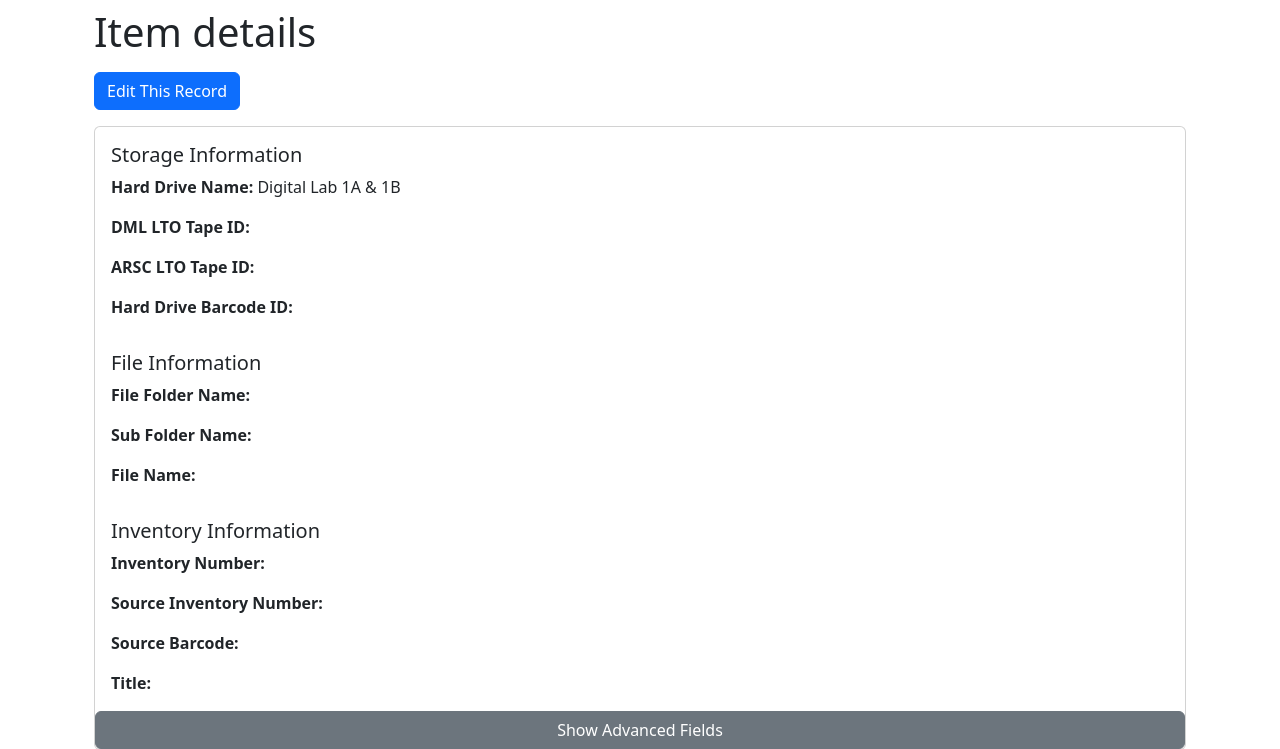
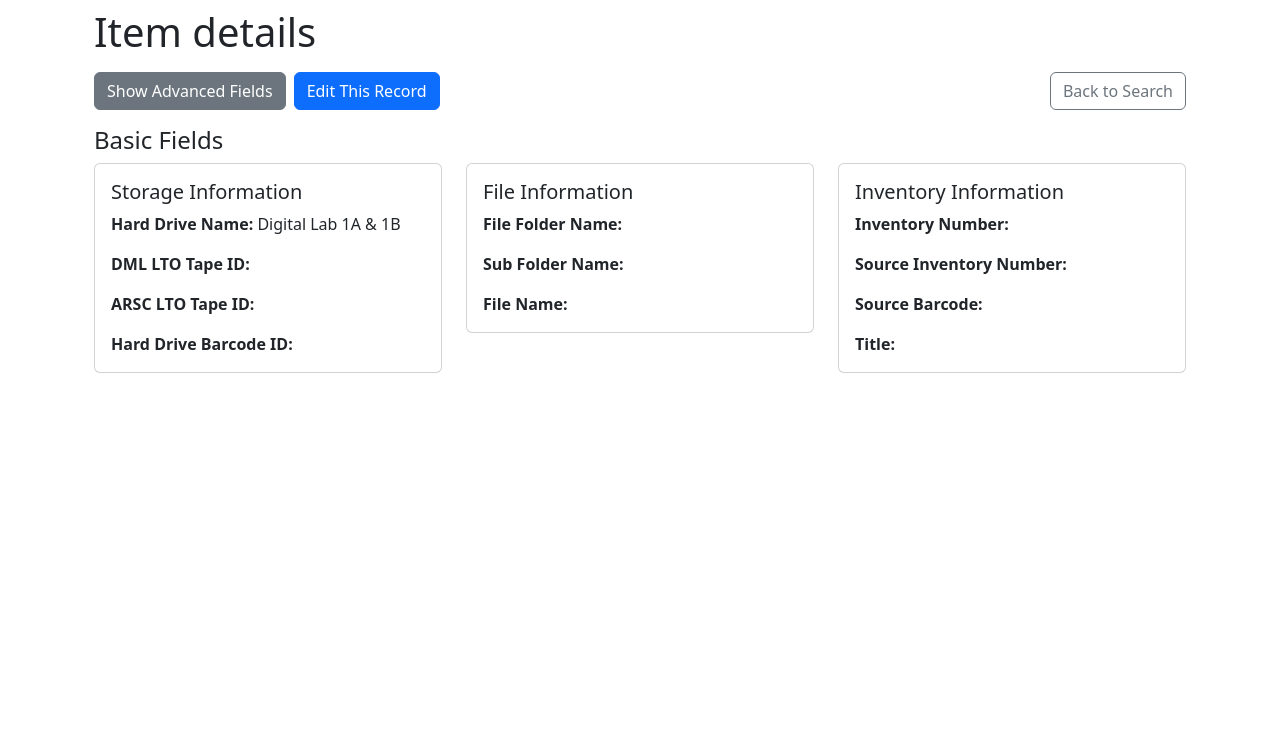
Before and after one commit to UCLALibrary/ftva-lab-data, a Django app: page /view_item/2/ in a window 1280 px wide. Shown: the top 749 px of the page. Run offline with Django 5.2, Linux system fonts and the light colour scheme; data comes from the database, SQL or seed files in the repository; parts of the project's set-up code (start-up, migrations or seed data) failed here and were passed over; some libraries are stand-ins or nearby versions.

Commit message:
Fix and reorganize item view UI

```diff
--- a/ftva_lab_data/templates/view_item.html
+++ b/ftva_lab_data/templates/view_item.html
@@ -11,12 +11,26 @@
     {% endfor %}
 </div>
 {% endif %}
+
 <div class="container">
-    <h1>Item details
-    </h1>
-    <p></p>{% if item.file_name %} File: {{ item.file_name }} {% endif %}
-        {% if item.title %} (Title: {{ item.title }}) {% endif %}</p>
-    <a href="{% url 'edit_item' item.id %}" class="btn btn-primary mb-3">Edit This Record</a>
+    <h1>Item details</h1>
+    <p class="fs-5">{% if item.file_name %} File: {{ item.file_name }} {% endif %}</p>
+    <p class="fs-5">{% if item.title %} (Title: {{ item.title }}) {% endif %}</p>
+
+    <!-- Buttons -->
+    <div class="d-flex justify-content-between mb-3">
+        <div class="d-flex gap-2">
+            <button id="toggle-advanced-fields" class="btn btn-secondary" type="button"
+                hx-on:click="toggleAdvancedFields(this)">Show Advanced Fields</button>
+            <a class="btn btn-primary" href="{% url 'edit_item' item.id %}">Edit This Record</a>
+        </div>
+
+        <a class="btn btn-outline-secondary" href="{% url 'search_results' %}">Back to Search</a>
+    </div>
+
+    <div class="row">
+        <h2 class="fs-4">Basic Fields</h2>
+        <div class="col-4">
             <div class="card">
                 <div class="card-body">
                     <h5 class="card-title">Storage Information </h5>
@@ -25,22 +39,39 @@
                     <p class="card-text"><strong>ARSC LTO Tape ID:</strong> {{ item.arsc_lto_tape_id }}</p>
                     <p class="card-text"><strong>Hard Drive Barcode ID:</strong> {{ item.hard_drive_barcode_id }}</p>
                 </div>
+            </div>
+        </div>
+
+        <div class="col-4">
+            <div class="card">
                 <div class="card-body">
                     <h5 class="card-title">File Information</h5>
                     <p class="card-text"><strong>File Folder Name:</strong> {{ item.file_folder_name }}</p>
                     <p class="card-text"><strong>Sub Folder Name:</strong> {{ item.sub_folder_name }}</p>
                     <p class="card-text"><strong>File Name:</strong> {{ item.file_name }}</p>
                 </div>
+            </div>
+        </div>
+
+        <div class="col-4">
+            <div class="card">
                 <div class="card-body">
                     <h5 class="card-title">Inventory Information</h5>
                     <p class="card-text"><strong>Inventory Number:</strong> {{ item.inventory_number }}</p>
-            <p class="card-text"><strong>Source Inventory Number:</strong> {{ item.source_inventory_number }}</p>
+                    <p class="card-text"><strong>Source Inventory Number:</strong> {{ item.source_inventory_number }}
+                    </p>
                     <p class="card-text"><strong>Source Barcode:</strong> {{ item.source_barcode }}</p>
                     <p class="card-text"><strong>Title:</strong> {{ item.title }}</p>
                 </div>
-        {% bootstrap_button "Show Advanced Fields" button_type="button" id="toggle-advanced-fields" button_class="btn-secondary" %}
-        <div class="card-body" id="advanced-fields" style="display: none;">
-            <h5 class="card-title">Advanced Information</h5>
+            </div>
+        </div>
+    </div>
+
+    <div id="advanced-fields" class="mt-3" hidden>
+        <h2 class="fs-4">Advanced Information</h2>
+        <div class="card">
+            <div class="card-body row">
+                <div class="col">
                     <p class="card-text"><strong>Source Type:</strong> {{ item.source_type }}</p>
                     <p class="card-text"><strong>Resolution:</strong> {{ item.resolution }}</p>
                     <p class="card-text"><strong>Compression:</strong> {{ item.compression }}</p>
@@ -55,28 +86,44 @@
                     <p class="card-text"><strong>Frame Layout:</strong> {{ item.frame_layout }}</p>
                     <p class="card-text"><strong>Sample Structure:</strong> {{ item.sample_structure }}</p>
                     <p class="card-text"><strong>Sample Rate:</strong> {{ item.sample_rate }}</p>
-            <p class="card-text"><strong>Capture Device Make and Model:</strong> {{ item.capture_device_make_and_model }}</p>
-            <p class="card-text"><strong>Capture Device Settings:</strong> {{ item.capture_device_settings }}</p>
+                    <p class="card-text"><strong>Capture Device Make and Model:</strong>
+                        {{ item.capture_device_make_and_model }}</p>
+                    <p class="card-text"><strong>Capture Device Settings:</strong> {{ item.capture_device_settings }}
+                    </p>
                     <p class="card-text"><strong>Date Capture Completed:</strong> {{ item.date_capture_completed }}</p>
-            <p class="card-text"><strong>Video Edit Software and Settings:</strong> {{ item.video_edit_software_and_settings }}</p>
+                    <p class="card-text"><strong>Video Edit Software and Settings:</strong>
+                        {{ item.video_edit_software_and_settings }}</p>
                     <p class="card-text"><strong>Date Edit Completed:</strong> {{ item.date_edit_completed }}</p>
+                </div>
+                <div class="col">
                     <p class="card-text"><strong>Color Grading Software:</strong> {{ item.color_grading_software }}</p>
                     <p class="card-text"><strong>Color Grading Settings:</strong> {{ item.color_grading_settings }}</p>
                     <p class="card-text"><strong>Audio File Format:</strong> {{ item.audio_file_format }}</p>
-            <p class="card-text"><strong>Date Audio Edit Completed:</strong> {{ item.date_audio_edit_completed }}</p>
+                    <p class="card-text"><strong>Date Audio Edit Completed:</strong>
+                        {{ item.date_audio_edit_completed }}
+                    </p>
                     <p class="card-text"><strong>Remaster Platform:</strong> {{ item.remaster_platform }}</p>
                     <p class="card-text"><strong>Remaster Software:</strong> {{ item.remaster_software }}</p>
                     <p class="card-text"><strong>Remaster Settings:</strong> {{ item.remaster_settings }}</p>
-            <p class="card-text"><strong>Date Remaster Completed:</strong> {{ item.date_remaster_completed }}</p>
+                    <p class="card-text"><strong>Date Remaster Completed:</strong> {{ item.date_remaster_completed }}
+                    </p>
                     <p class="card-text"><strong>Subtitles:</strong> {{ item.subtitles }}</p>
                     <p class="card-text"><strong>Watermark Type:</strong> {{ item.watermark_type }}</p>
-            <p class="card-text"><strong>Security Data/Encrypted:</strong> {{ item.security_data_encrypted }}</p>
-            <p class="card-text"><strong>Migration or Preservation Record:</strong> {{ item.migration_or_preservation_record }}</p>
+                    <p class="card-text"><strong>Security Data/Encrypted:</strong> {{ item.security_data_encrypted }}
+                    </p>
+                    <p class="card-text"><strong>Migration or Preservation Record:</strong>
+                        {{ item.migration_or_preservation_record }}</p>
                     <p class="card-text"><strong>Hard Drive Location:</strong> {{ item.hard_drive_location }}</p>
                     <p class="card-text"><strong>Date Job Started:</strong> {{ item.date_job_started }}</p>
                     <p class="card-text"><strong>Date Job Completed:</strong> {{ item.date_job_completed }}</p>
-            <p class="card-text"><strong>General Entry Cataloged By:</strong> {{ item.general_entry_cataloged_by }}</p>
+                    <p class="card-text"><strong>General Entry Cataloged By:</strong>
+                        {{ item.general_entry_cataloged_by }}
+                    </p>
                     <p class="card-text"><strong>Notes:</strong> {{ item.notes }}</p>
+                </div>
+            </div>
+        </div>
+    </div>
 </div>
 
 {% endblock %}
```
Also changed, not shown: ftva_lab_data/templates/add_edit_item.html (+8 -4 lines). Lines whose indentation alone changed are shown as unchanged.
